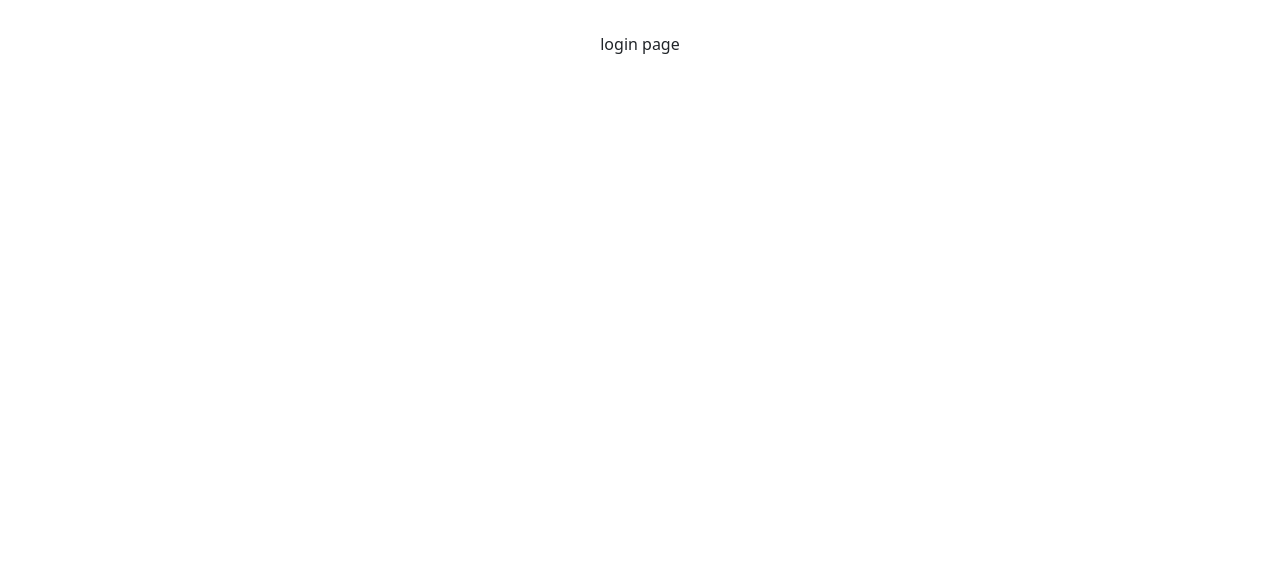
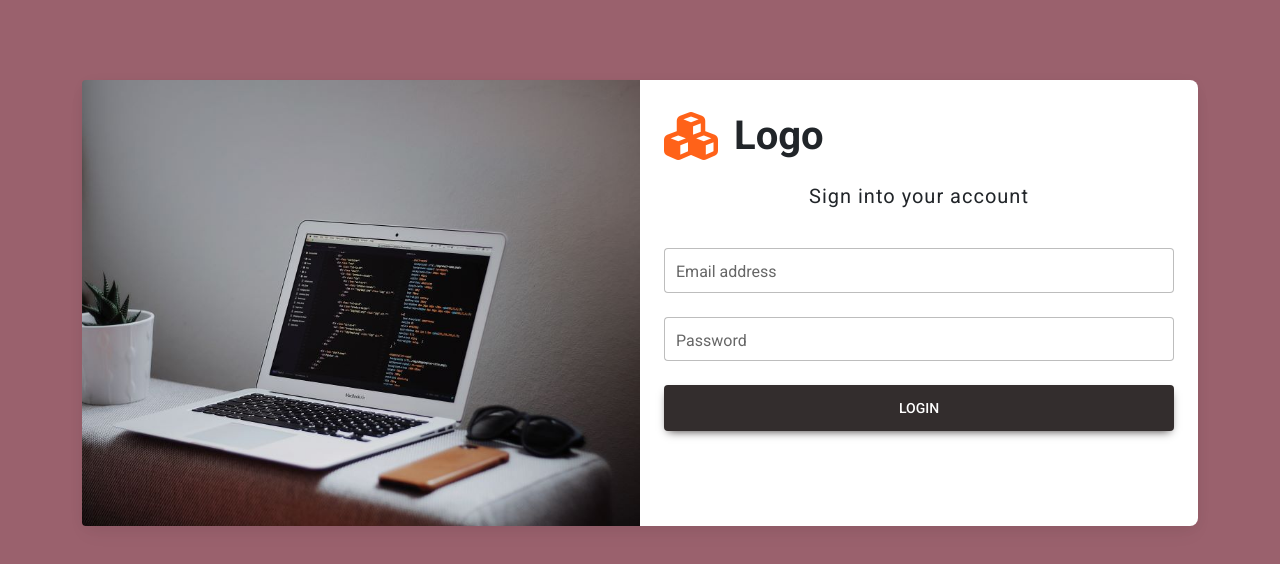
Before and after one commit to iamMikeLe/ieservis_code_challenge, a React (Vite) app in the folder fe/: page /login in a window 1280 px wide. Shown: the top 564 px of the page. Built offline with nearby package versions, Linux system fonts and the light colour scheme.

Commit message:
basic-login page

```diff
--- a/fe/index.html
+++ b/fe/index.html
@@ -3,6 +3,10 @@
   <head>
     <meta charset="UTF-8" />
     <link rel="icon" type="image/svg+xml" href="/vite.svg" />
+    <link
+      href="https://fonts.googleapis.com/css?family=Roboto:300,400,500,700&display=swap"
+      rel="stylesheet"
+    />
     <meta name="viewport" content="width=device-width, initial-scale=1.0" />
     <title>IE Service code challenge</title>
   </head>
--- a/fe/package.json
+++ b/fe/package.json
@@ -11,7 +11,9 @@
     "test": "vitest"
   },
   "dependencies": {
+    "@fortawesome/fontawesome-free": "^6.5.1",
     "bootstrap": "^5.3.2",
+    "mdb-react-ui-kit": "^7.1.0",
     "react": "^18.2.0",
     "react-bootstrap": "^2.9.2",
     "react-dom": "^18.2.0",
--- a/fe/src/App.css
+++ b/fe/src/App.css
@@ -4,3 +4,8 @@
   padding: 2rem;
   text-align: center;
 }
+
+body {
+  font-family: Roboto, Helvetica, Arial, sans-serif;
+  background-color: #eee;
+}
--- a/fe/src/main.tsx
+++ b/fe/src/main.tsx
@@ -1,4 +1,6 @@
+import "@fortawesome/fontawesome-free/css/all.min.css";
 import "bootstrap/dist/css/bootstrap.min.css";
+import "mdb-react-ui-kit/dist/css/mdb.min.css";
 import React from "react";
 import ReactDOM from "react-dom/client";
 import { BrowserRouter } from "react-router-dom";
--- /dev/null
+++ b/fe/src/pages/login/Login.css
@@ -0,0 +1,3 @@
+body {
+  background-color: #9a616d;
+}
--- a/fe/src/pages/login/index.tsx
+++ b/fe/src/pages/login/index.tsx
@@ -1,5 +1,73 @@
+import {
+  MDBBtn,
+  MDBCard,
+  MDBCardBody,
+  MDBCardImage,
+  MDBCol,
+  MDBContainer,
+  MDBIcon,
+  MDBInput,
+  MDBRow,
+} from "mdb-react-ui-kit";
+import pc from "../../assets/images/pc.jpg";
+
+import "./Login.css";
+
 function LoginPage(): JSX.Element {
-  return <div data-testid="login-page">login page</div>;
+  return (
+    <MDBContainer className="my-5" data-testid="login-page">
+      <MDBCard>
+        <MDBRow className="g-0">
+          <MDBCol md="6">
+            <MDBCardImage
+              src={pc}
+              alt="login form"
+              className="rounded-start w-100"
+            />
+          </MDBCol>
+
+          <MDBCol md="6">
+            <MDBCardBody className="d-flex flex-column">
+              <div className="d-flex flex-row mt-2">
+                <MDBIcon
+                  fas
+                  icon="cubes fa-3x me-3"
+                  style={{ color: "#ff6219" }}
+                />
+                <span className="h1 fw-bold mb-0">Logo</span>
+              </div>
+
+              <h5
+                className="fw-normal my-4 pb-3"
+                style={{ letterSpacing: "1px" }}
+              >
+                Sign into your account
+              </h5>
+
+              <MDBInput
+                wrapperClass="mb-4"
+                label="Email address"
+                id="formControlLg"
+                type="email"
+                size="lg"
+              />
+              <MDBInput
+                wrapperClass="mb-4"
+                label="Password"
+                id="formControlLg"
+                type="password"
+                size="lg"
+              />
+
+              <MDBBtn className="mb-4 px-5" color="dark" size="lg">
+                Login
+              </MDBBtn>
+            </MDBCardBody>
+          </MDBCol>
+        </MDBRow>
+      </MDBCard>
+    </MDBContainer>
+  );
 }
 
 export default LoginPage;
```
Also changed, not shown: fe/src/assets/images/pc.jpg (added), 1 other file (tests, documents, lock files or other folders).
